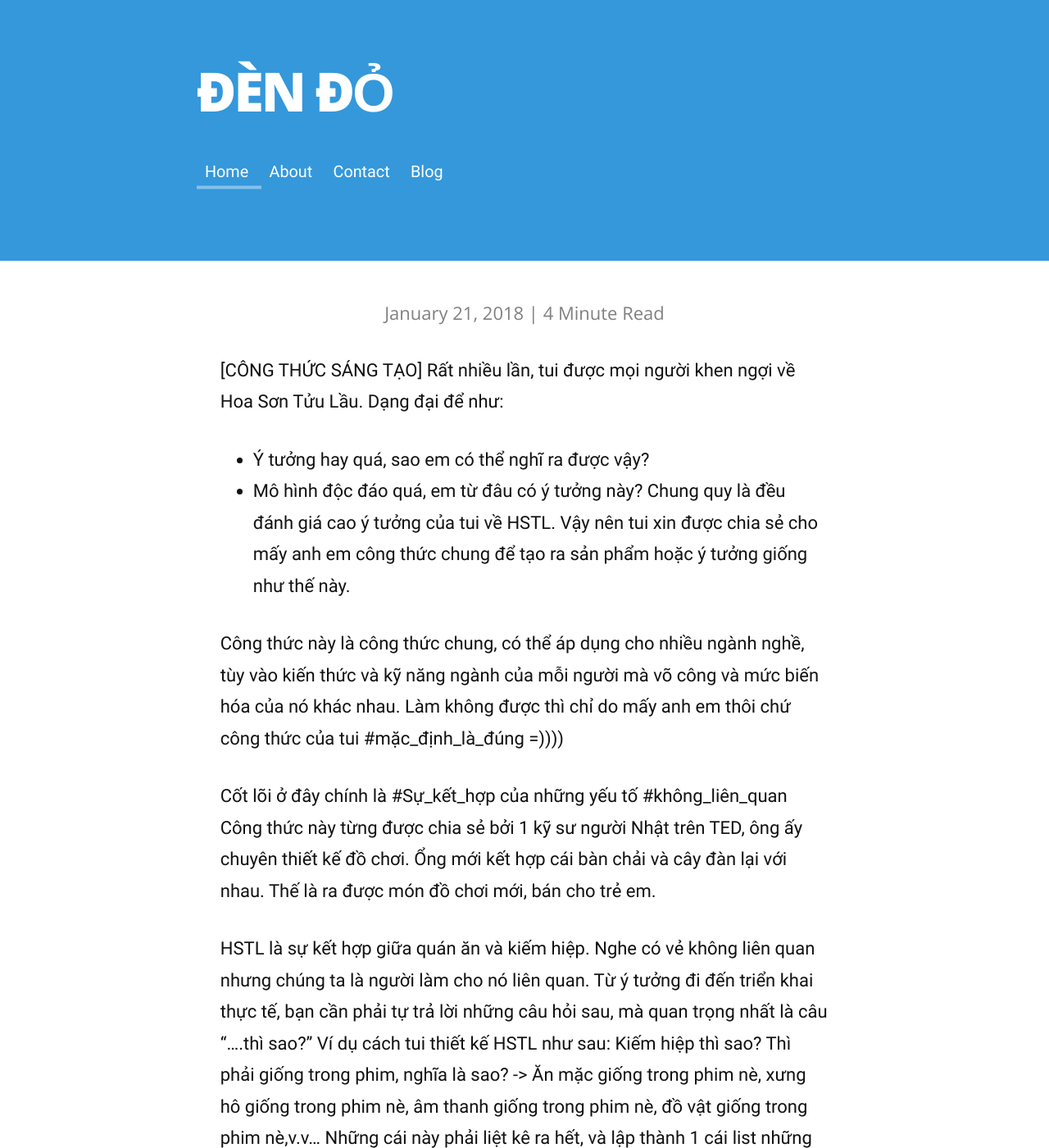
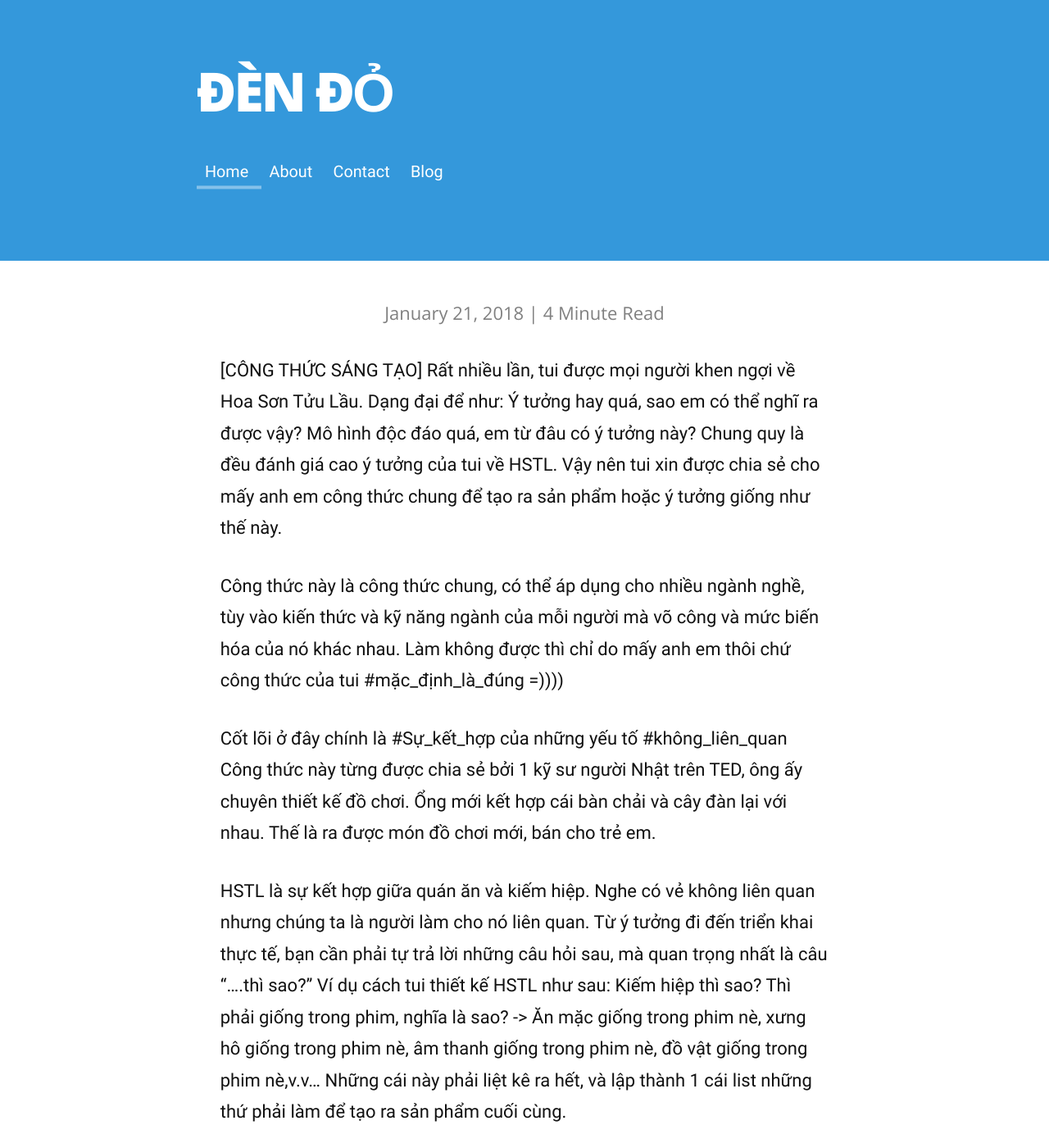
Before and after one commit to dendosg/note, a Jekyll site: the page built from _posts/2018-01-21-cong-thuc-sang-tao.md, in a window 1280 px wide and 1400 px high. Shown: the whole window at 82% size. Built offline with Jekyll 4.4.1, drawn with Linux system fonts in a browser that asks for light colours; nearby versions of some CDN libraries; our own code applies the rules of GitHub Pages for plain Markdown files; some of the changed text lies outside the part shown.

```diff
--- a/_posts/2018-01-21-cong-thuc-sang-tao.md
+++ b/_posts/2018-01-21-cong-thuc-sang-tao.md
@@ -9,8 +9,8 @@ Chung quy là đều đánh giá cao ý tưởng của tui về HSTL. Vậy nên
 ---
 [CÔNG THỨC SÁNG TẠO]
 Rất nhiều lần, tui được mọi người khen ngợi về Hoa Sơn Tửu Lầu. Dạng đại để như:
-- Ý tưởng hay quá, sao em có thể nghĩ ra được vậy?
-- Mô hình độc đáo quá, em từ đâu có ý tưởng này?
+ Ý tưởng hay quá, sao em có thể nghĩ ra được vậy?
+ Mô hình độc đáo quá, em từ đâu có ý tưởng này?
 Chung quy là đều đánh giá cao ý tưởng của tui về HSTL. Vậy nên tui xin được chia sẻ cho mấy anh em công thức chung để tạo ra sản phẩm hoặc ý tưởng giống như thế này.
 
 Công thức này là công thức chung, có thể áp dụng cho nhiều ngành nghề, tùy vào kiến thức và kỹ năng ngành của mỗi người mà võ công và mức biến hóa của nó khác nhau. Làm không được thì chỉ do mấy anh em thôi chứ công thức của tui #mặc_định_là_đúng =))))
@@ -26,7 +26,7 @@ Kiếm hiệp thì sao?
 Những cái này phải liệt kê ra hết, và lập thành 1 cái list những thứ phải làm để tạo ra sản phẩm cuối cùng.
 
 Sau đó chúng ta phải tiếp tục hỏi sâu thêm 1 lớp nữa.
-Ví dụ: Âm thanh giống trong phim thì sao? -> thì nó phải là nhạc không lời, là sáo trúc và đàn tranh là chủ đạo. -> Vậy có thể kiếm nó ở đâu hoặc tạo ra nó như thế nào?
+Ví dụ: Âm thanh giống trong phim thì sao?  thì nó phải là nhạc không lời, là sáo trúc và đàn tranh là chủ đạo. -> Vậy có thể kiếm nó ở đâu hoặc tạo ra nó như thế nào?
 
 Cứ như thế chúng ta sẽ vẽ được thiết kế cơ bản nhất của sản phẩm và theo cái list đó chúng ta sẽ tạo ra được một sản phẩm mới.
 
```
